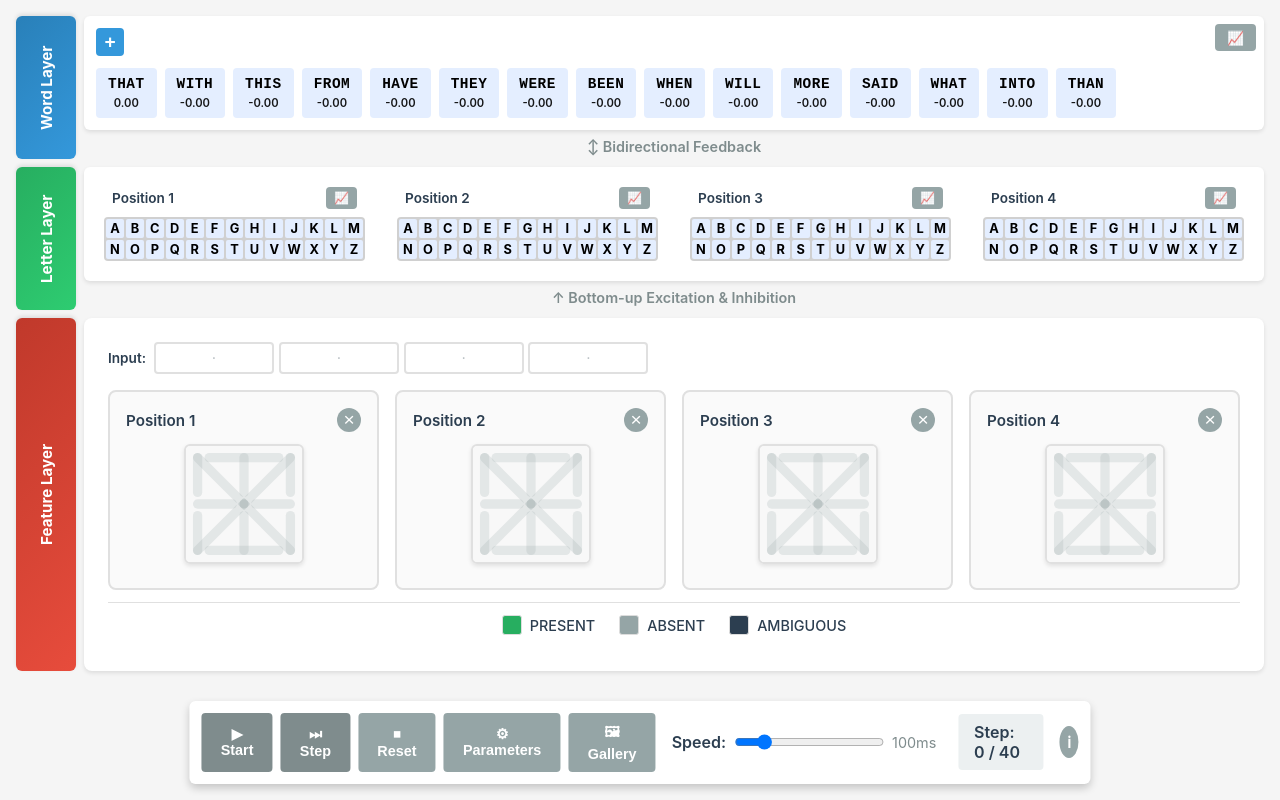
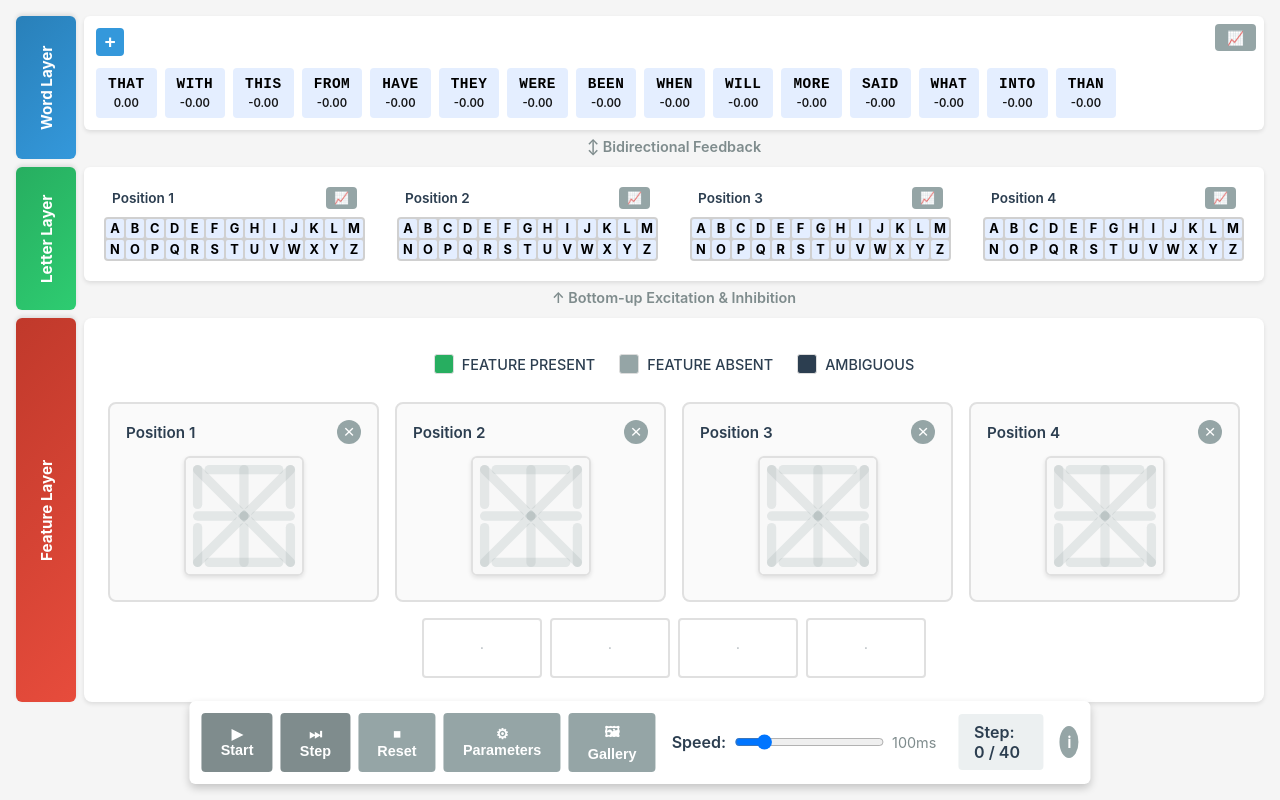
Before and after one commit to Vassar-Cognitive-Science/interactive-action-model, a React (Vite) app: page / in a window 1280 px wide. Built offline with nearby package versions, Linux system fonts and the light colour scheme.

Commit message:
fix input css

```diff
--- a/src/components/FeatureEditor.css
+++ b/src/components/FeatureEditor.css
@@ -3,44 +3,6 @@
     padding: 1.5rem;
     border-radius: 8px;
     box-shadow: 0 2px 4px rgba(0, 0, 0, 0.1);
-}
-
-.editor-header {
-    display: flex;
-    flex-direction: column;
-    gap: 0.75rem;
-    margin-bottom: 1rem;
-}
-
-.header-top-row {
-    display: flex;
-    justify-content: space-between;
-    align-items: center;
-    gap: 1rem;
-    flex-wrap: wrap;
-}
-
-.header-bottom-row {
-    display: flex;
-    justify-content: space-between;
-    align-items: center;
-    gap: 1rem;
-    flex-wrap: wrap;
-}
-
-.clear-all-btn {
-    padding: 0.5rem 1rem;
-    background-color: #e74c3c;
-    color: white;
-    border: none;
-    border-radius: 4px;
-    font-weight: 600;
-    cursor: pointer;
-    transition: background-color 0.2s;
-}
-
-.clear-all-btn:hover {
-    background-color: #c0392b;
 }
 
 .feature-legend {
@@ -49,8 +11,7 @@
     flex-wrap: wrap;
     justify-content: center;
     padding: 0.75rem 0;
-    border-top: 1px solid #e0e0e0;
-    margin-top: 0.5rem;
+    margin-bottom: 1rem;
 }
 
 .legend-item {
@@ -76,7 +37,6 @@
     display: grid;
     grid-template-columns: repeat(4, 1fr);
     gap: 1rem;
-    margin-bottom: 0.75rem;
 }
 
 .position-editor {
@@ -128,15 +88,8 @@
 
 .input-section {
     display: flex;
-    align-items: center;
-    gap: 0.5rem;
-}
-
-.input-section label {
-    font-weight: 600;
-    color: #2c3e50;
-    font-size: 0.85rem;
-    white-space: nowrap;
+    justify-content: center;
+    margin-top: 1rem;
 }
 
 
@@ -150,4 +103,10 @@
     .positions-editor {
         grid-template-columns: 1fr;
     }
+
+    .letter-box {
+        width: 50px;
+        height: 50px;
+        font-size: 1.5rem;
+    }
 }
--- a/src/components/FeatureEditor.jsx
+++ b/src/components/FeatureEditor.jsx
@@ -119,13 +119,18 @@ export default function FeatureEditor({ onFeaturesChange }) {
 
     return (
         <div className="feature-editor">
-            <div className="editor-header">
-                <div className="input-section">
-                    <label>Input:</label>
-                    <LetterInput
-                        value={inputWord}
-                        onChange={handleWordChange}
-                    />
+            <div className="feature-legend">
+                <div className="legend-item">
+                    <div className="legend-color" style={{ backgroundColor: '#27ae60' }}></div>
+                    <span>FEATURE PRESENT</span>
+                </div>
+                <div className="legend-item">
+                    <div className="legend-color" style={{ backgroundColor: '#95a5a6' }}></div>
+                    <span>FEATURE ABSENT</span>
+                </div>
+                <div className="legend-item">
+                    <div className="legend-color" style={{ backgroundColor: '#2c3e50' }}></div>
+                    <span>AMBIGUOUS</span>
                 </div>
             </div>
 
@@ -154,19 +159,11 @@ export default function FeatureEditor({ onFeaturesChange }) {
                 ))}
             </div>
 
-            <div className="feature-legend">
-                <div className="legend-item">
-                    <div className="legend-color" style={{ backgroundColor: '#27ae60' }}></div>
-                    <span>PRESENT</span>
-                </div>
-                <div className="legend-item">
-                    <div className="legend-color" style={{ backgroundColor: '#95a5a6' }}></div>
-                    <span>ABSENT</span>
-                </div>
-                <div className="legend-item">
-                    <div className="legend-color" style={{ backgroundColor: '#2c3e50' }}></div>
-                    <span>AMBIGUOUS</span>
-                </div>
+            <div className="input-section">
+                <LetterInput
+                    value={inputWord}
+                    onChange={handleWordChange}
+                />
             </div>
         </div>
     );
--- a/src/components/LetterInput.css
+++ b/src/components/LetterInput.css
@@ -1,12 +1,12 @@
 .letter-input {
     display: flex;
-    gap: 0.3rem;
+    gap: 0.5rem;
 }
 
 .letter-box {
-    width: 28px;
-    height: 32px;
-    font-size: 1rem;
+    width: 60px;
+    height: 60px;
+    font-size: 2rem;
     font-weight: bold;
     text-align: center;
     text-transform: uppercase;
```
